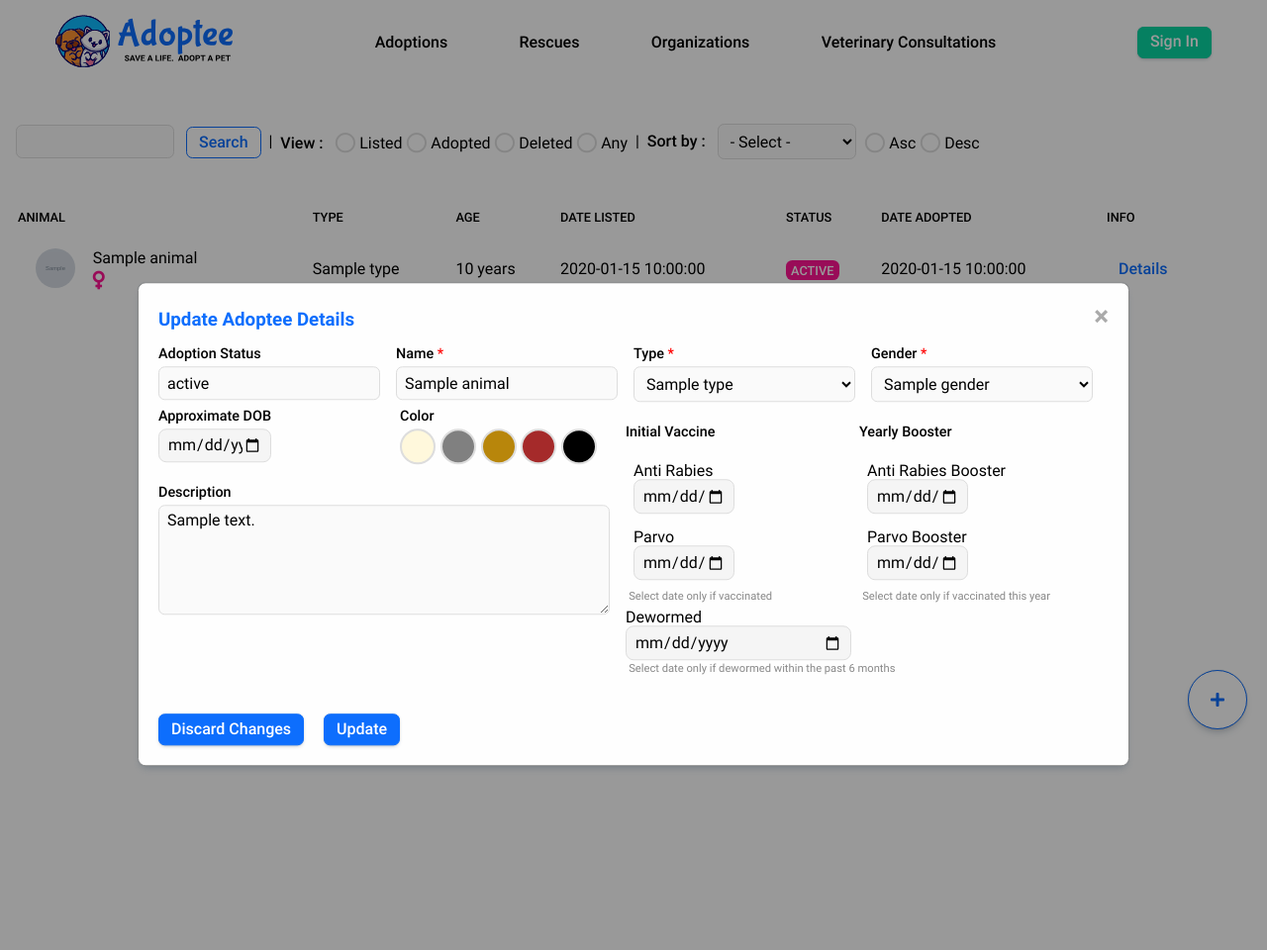
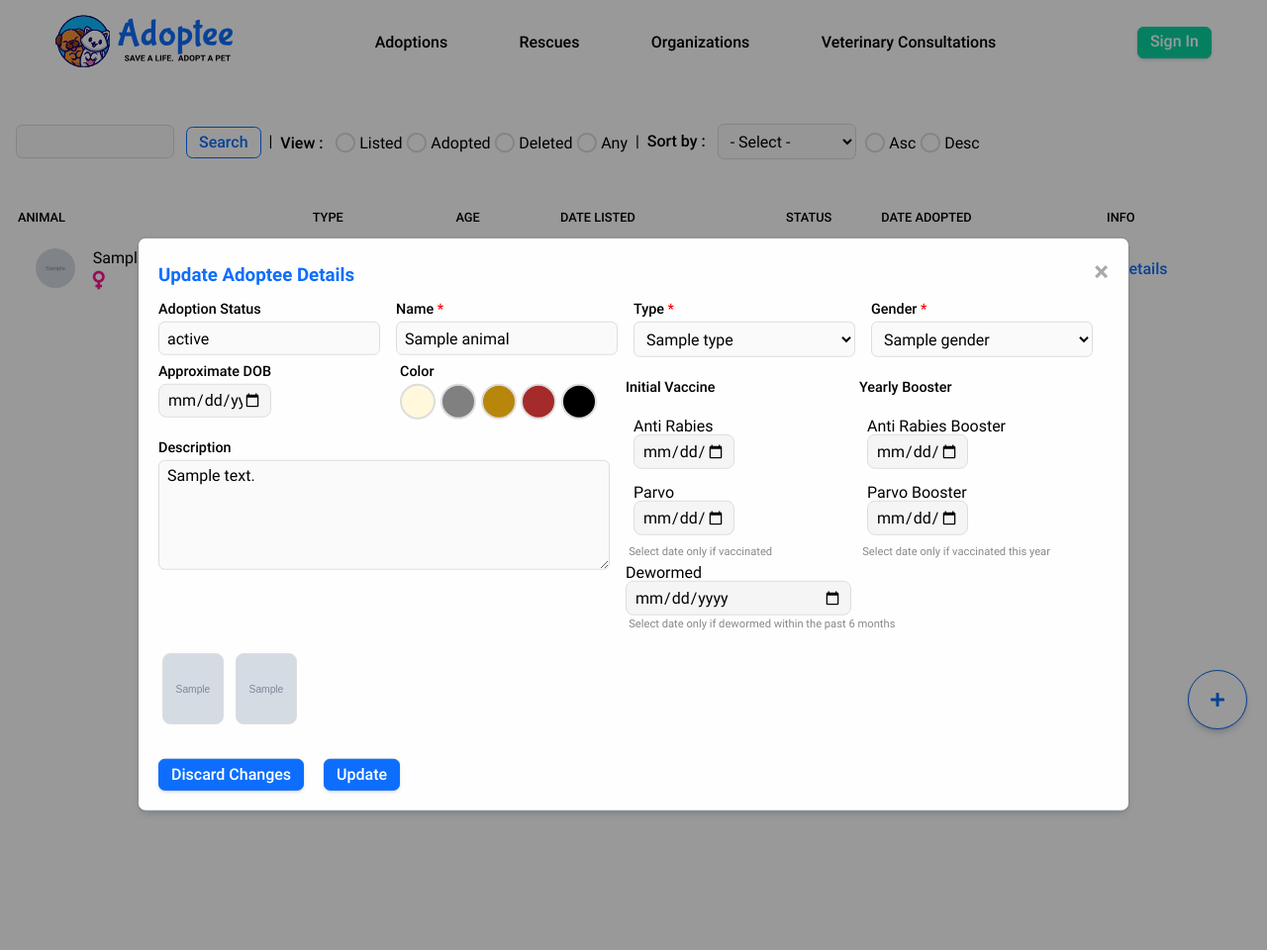
Before and after one commit to dalanad/adoptee, a PHP site: the page made by view/org/org_dashboard/org_adoption_listing.php in a window 1280 px wide, after a click on "Update Details". Shown: the whole page at 99% size. Run offline with PHP 8.4, Linux system fonts and the light colour scheme; the template is opened without the code that fills it: most values are stand-ins (such as "Sample title", 1, 10 or a date in 2020); grey boxes marked "Sample" are stand-in pictures.

Commit message:
minor changes done

```diff
--- a/view/org/org_dashboard/org_adoption_listing.php
+++ b/view/org/org_dashboard/org_adoption_listing.php
@@ -115,6 +115,28 @@
     .check input:checked+label {
         opacity: 0.5;
         border-color: var(--primary);
+    }
+
+    .thumbnails {
+        width: 100%;
+        max-width: 100%;
+        overflow-x: auto;
+        white-space: nowrap;
+    }
+
+    .thumbnail {
+        border-radius: 8px;
+        background-size: cover;
+        background-position: center;
+        width: 60px;
+        height: 70px;
+        margin: .5rem .25rem;
+        display: inline-block;
+        border: var(--border);
+    }
+
+    .thumbnail:hover {
+        transform: scale(1.1);
     }
 </style>
 
@@ -352,11 +374,11 @@
 
 
                                         <div class="field column">
-                                            <div class="preview" style="background-image: url(<?= $animal['photo'] ?>);"> </div>
+                                            <div class="preview" style="background-image: url(<?= $animal['avatar_photo'] ?>);"> </div>
                                             <div class="thumbnails">
-                                                <div class="thumbnail" style="background-image: url(<?= $animal['photo'] ?>);cursor:pointer;" onclick="displayPreview(this)"> </div>
+                                                <div class="thumbnail" style="background-image: url(<?= $animal['avatar_photo'] ?>);cursor:pointer;" onclick="displayPreview(this)"> </div>
                                                 <?php
-                                                $photos = explode(",", $animal['photos']);
+                                                $photos = explode(",", $animal['adoptee_photo']);
                                                 for ($i = 0; $i < sizeof($photos); $i++) { ?>
                                                     <div class="thumbnail" style="background-image: url(../../..<?= str_replace("[", "", str_replace("\"", "", str_replace(" ", "/", str_replace("]", "", $photos[$i])))) ?>);cursor:pointer;" onclick="displayPreview(this)"> </div>
                                                 <?php } ?>
@@ -382,7 +404,7 @@
                                         <a class="btn" style="position: absolute; left: 40px; bottom: 25px; width: 80px; background-color: var(--gray-5); border-color: var(--gray-5);" onclick="hideModel('popupModal-delete<?= $animal["animal_id"] ?>')">Cancel</a>
                                     </div>
                                 </div>
-                            <div>
+                                <div>
                     </td>
                 </tr>
 
@@ -394,6 +416,12 @@
 <div style="margin-left: 1200px; padding-bottom: 0px"><a href="/OrgManagement/add_new_animal" class="btn right outline button-hover" style="width: 60px; height:60px; border-radius: 5rem; box-shadow: var(--shadow);" title="Add New Animal"><i class="fas fa-plus"></i></a></div>
 
 <script>
+        function displayPreview(_this) {
+        var prev = document.getElementsByClassName('preview')[0];
+        var thumb = _this.style.backgroundImage;
+        prev.style.backgroundImage = thumb;
+    }
+
     function displayPreview(_this) {
         var prev = document.getElementsByClassName('preview')[0];
         var thumb = _this.style.backgroundImage;
```
Also changed, not shown: view/org/org_dashboard/org_rescues.php (+1 -12 lines), view/public/adoptions/adoption_request.php (+11 -11 lines).
